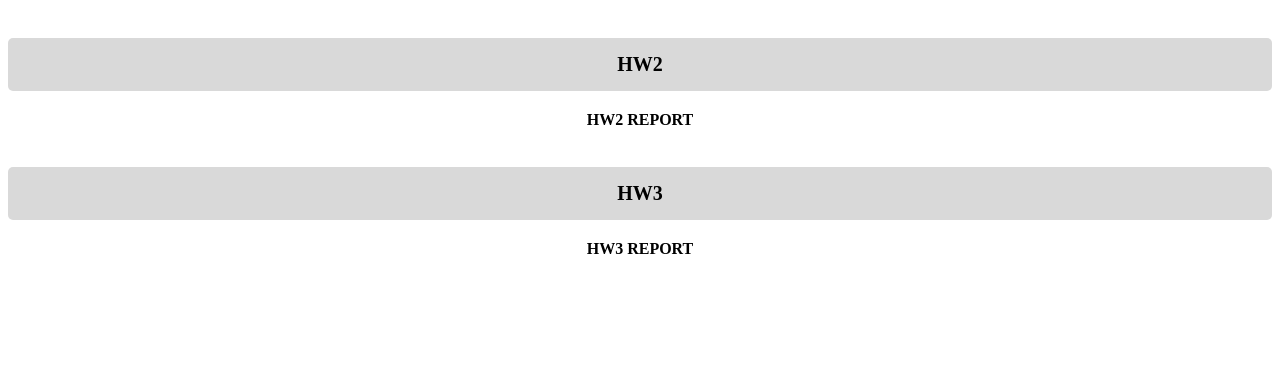
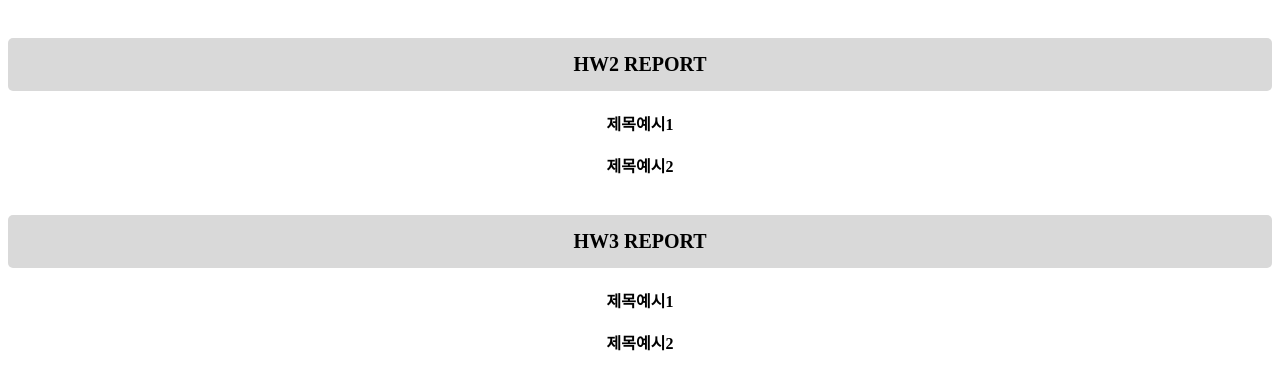
Before and after one commit to coding-idol/DV_HW, a plain HTML site: page menu_bar.html in a window 1280 px wide. Shown: the part 115-504 px from the top of the page. Drawn offline with Linux system fonts and the light colour scheme; a web font is replaced by a local one.

Commit message:
Update menu_bar.html

```diff
--- a/menu_bar.html
+++ b/menu_bar.html
@@ -18,12 +18,14 @@
 
 
 <center>
-<p class='tab_title'><strong>HW2</strong></p>
-	<a href="/DV_HW/HTML이름넣자"  target="content" title="barchart" class='choice'><strong>HW2 REPORT</strong><br><br></a>
+<p class='tab_title'><strong>HW2 REPORT</strong></p>
+	<a href="/DV_HW/HTML이름넣자"  target="content" title="barchart" class='choice'><strong>제목예시1</strong><br><br></a>
+	<a href="/DV_HW/HTML이름넣자"  target="content" title="barchart" class='choice'><strong>제목예시2</strong><br><br></a>
 
 
-<p class='tab_title'><strong>HW3</strong></p>
-	<a href="/DV_HW/HTML이름넣자" title="map" target="content" class='choice'><strong>HW3 REPORT</strong><br><br></a>
+<p class='tab_title'><strong>HW3 REPORT</strong></p>
+	<a href="/DV_HW/HTML이름넣자"  target="content" title="barchart" class='choice'><strong>제목예시1</strong><br><br></a>
+	<a href="/DV_HW/HTML이름넣자"  target="content" title="barchart" class='choice'><strong>제목예시2</strong><br><br></a>
 
 
 
```
